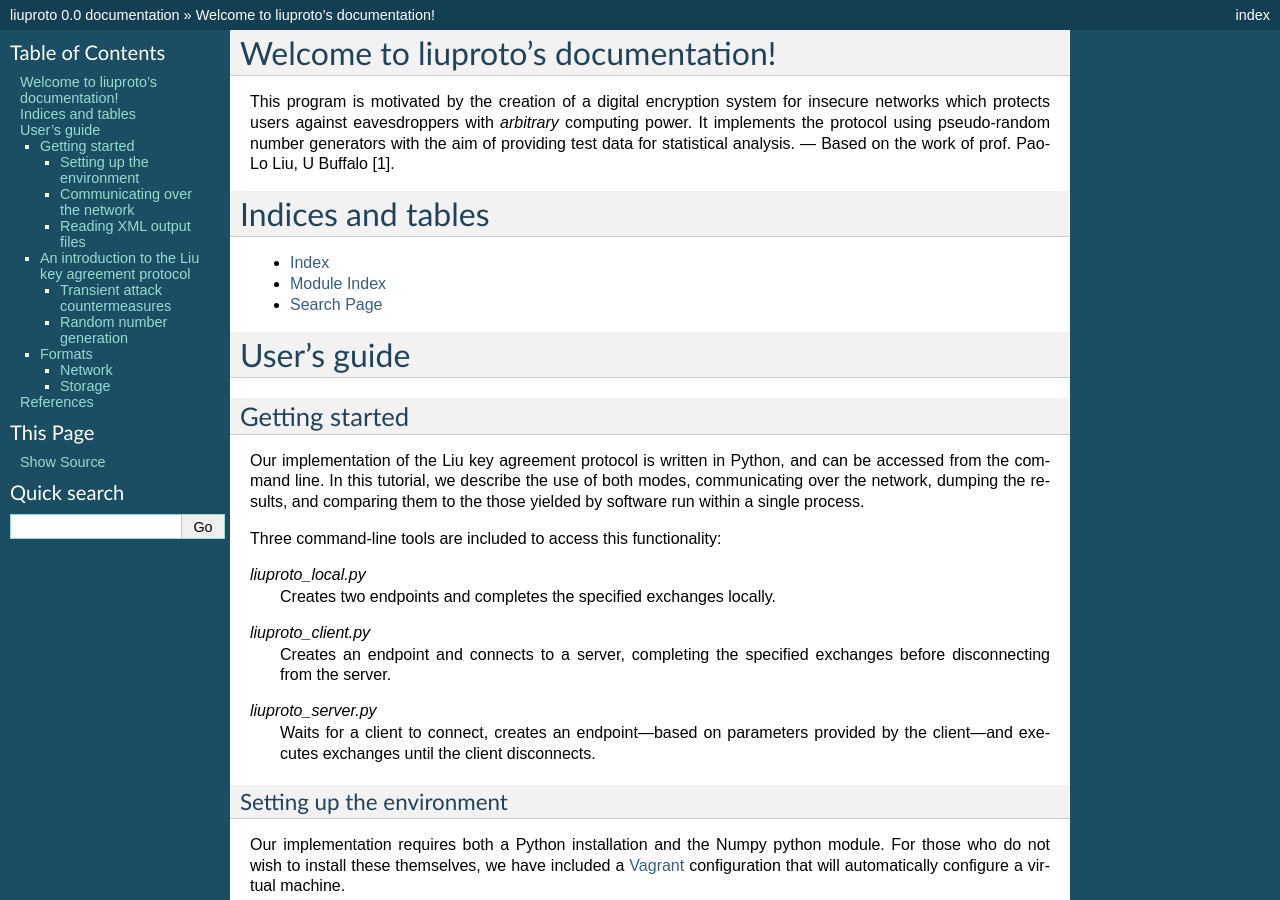
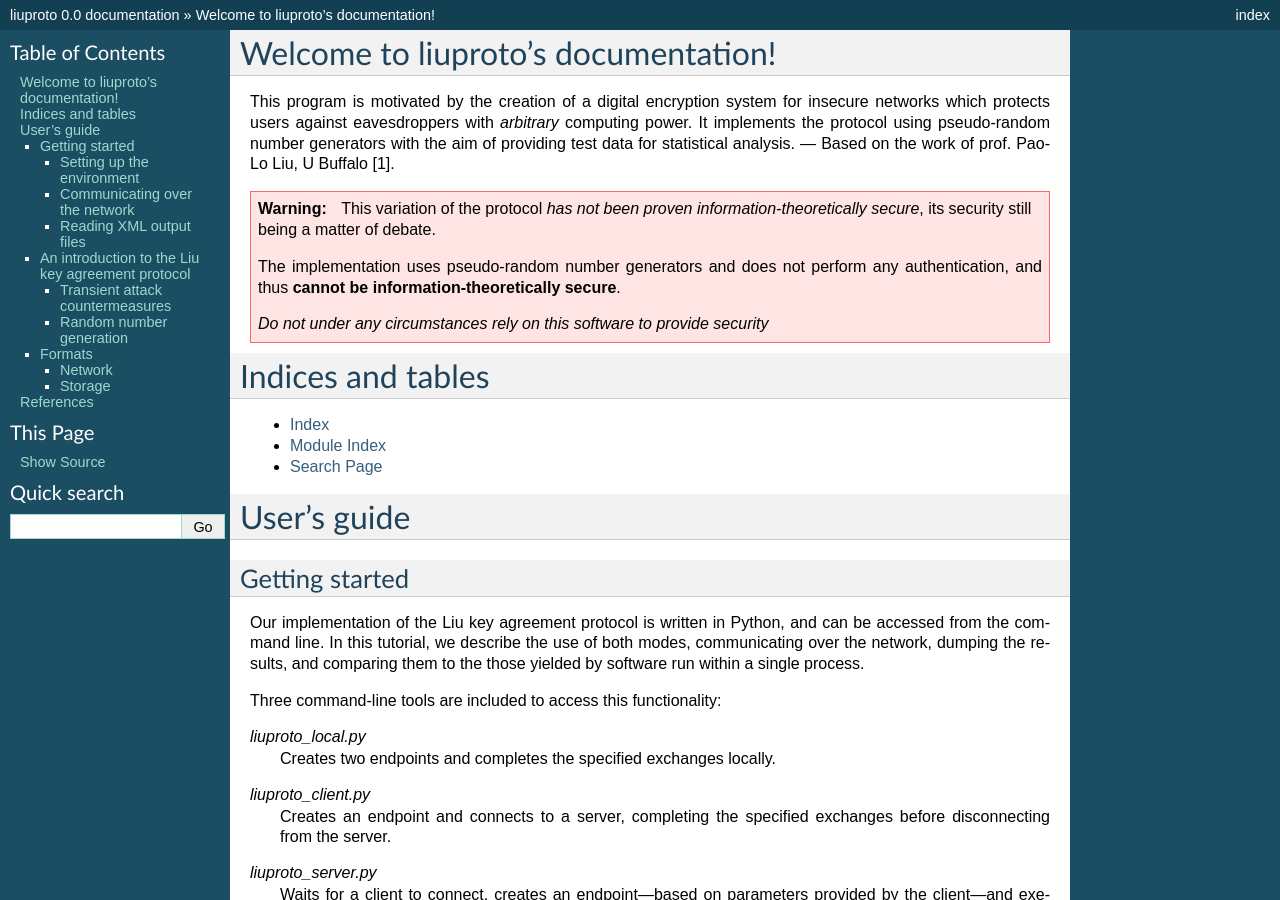
Before and after one commit to noospheer/Liup, a Sphinx documentation site: the page built from doc/index.rst, in a window 1280 px wide and 900 px high. Built offline with Sphinx 7.4.7, drawn with Linux system fonts in a browser that asks for light colours.

Commit message:
Update index.rst

```diff
--- a/doc/index.rst
+++ b/doc/index.rst
@@ -9,7 +9,7 @@ Based on the work of prof. Pao-Lo Liu, U Buffalo [1].
 
 
 
-.. _warning_::
+.. warning::
     This variation of the protocol
     *has not been proven information-theoretically secure*,
     its security still being a matter of debate.
```
